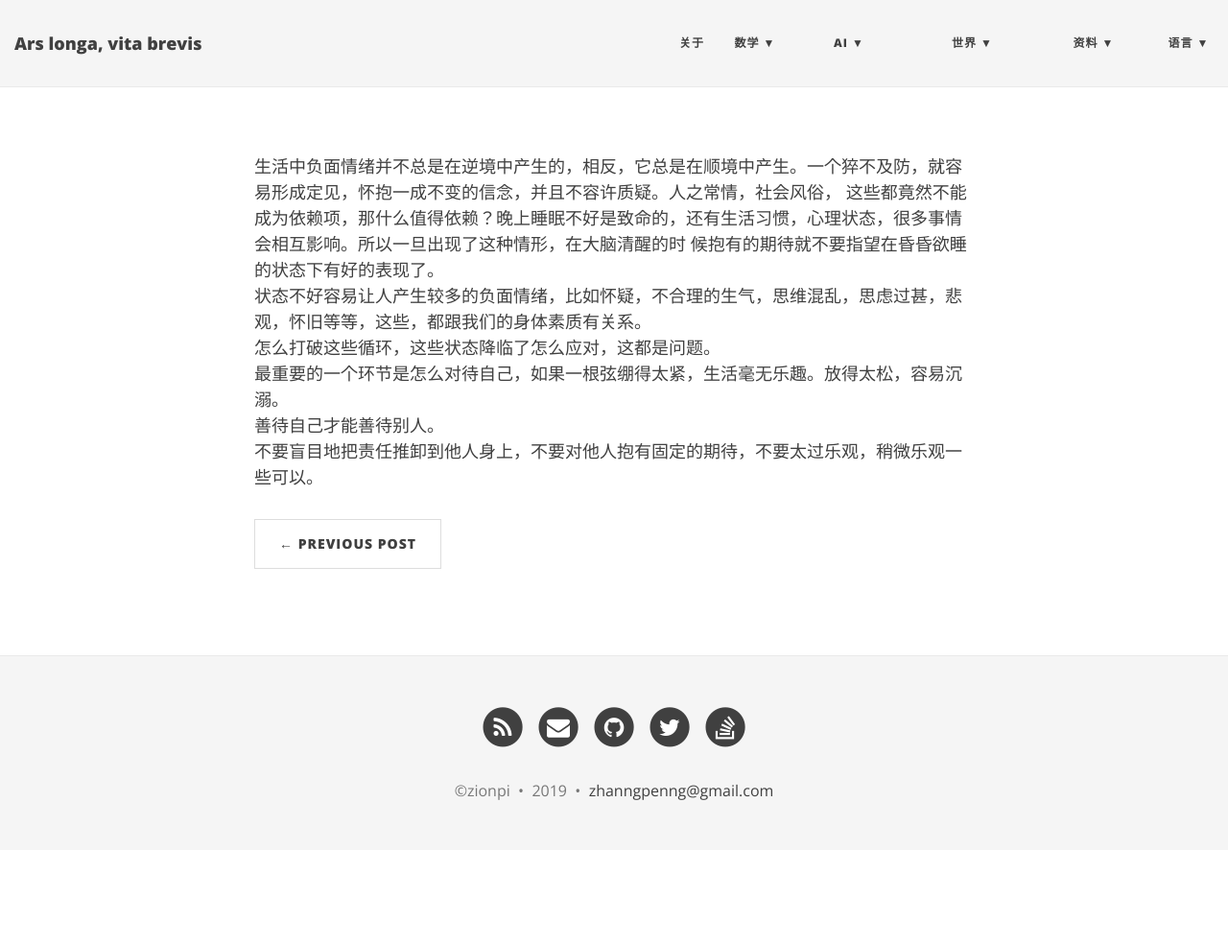
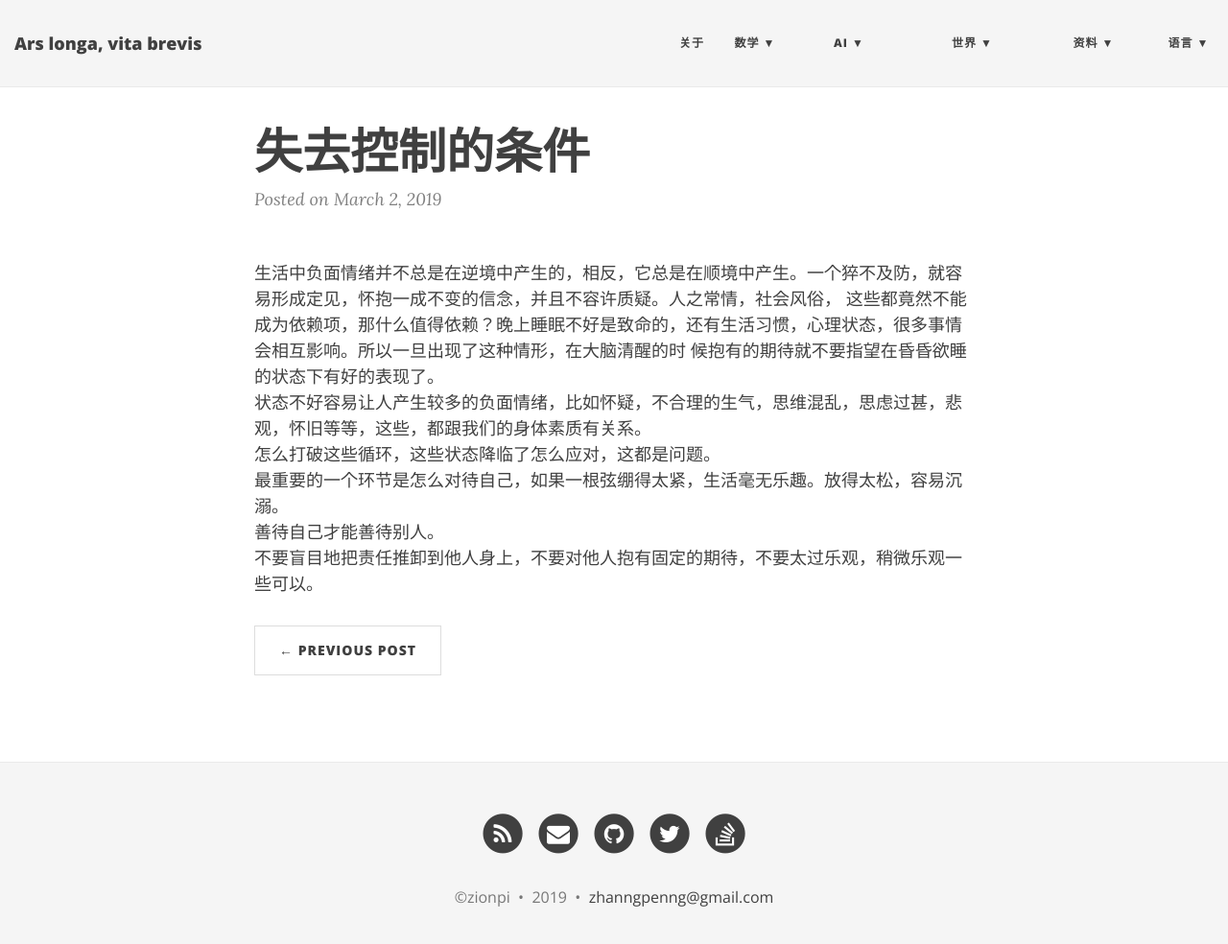
Before and after one commit to ZionPi/zionpi.github.io, a Jekyll site: the page built from _posts/2019-03-02-how-to-lost-of-control.md, in a window 1280 px wide and 997 px high. Shown: the top 984 px of the window at 96% size. Built offline with Jekyll 4.4.1, drawn with Linux system fonts in a browser that asks for light colours; nearby versions of some CDN libraries; some of the changed lines change nothing that is shown.

Commit message:
Update 2019-03-02-how-to-lost-of-control.md

```diff
--- a/_posts/2019-03-02-how-to-lost-of-control.md
+++ b/_posts/2019-03-02-how-to-lost-of-control.md
@@ -1,6 +1,6 @@
 ---
 layout: post
-title： 失去控制的条件
+title: 失去控制的条件
 ---
 生活中负面情绪并不总是在逆境中产生的，相反，它总是在顺境中产生。一个猝不及防，就容易形成定见，怀抱一成不变的信念，并且不容许质疑。人之常情，社会风俗，
 这些都竟然不能成为依赖项，那什么值得依赖？晚上睡眠不好是致命的，还有生活习惯，心理状态，很多事情会相互影响。所以一旦出现了这种情形，在大脑清醒的时
```
